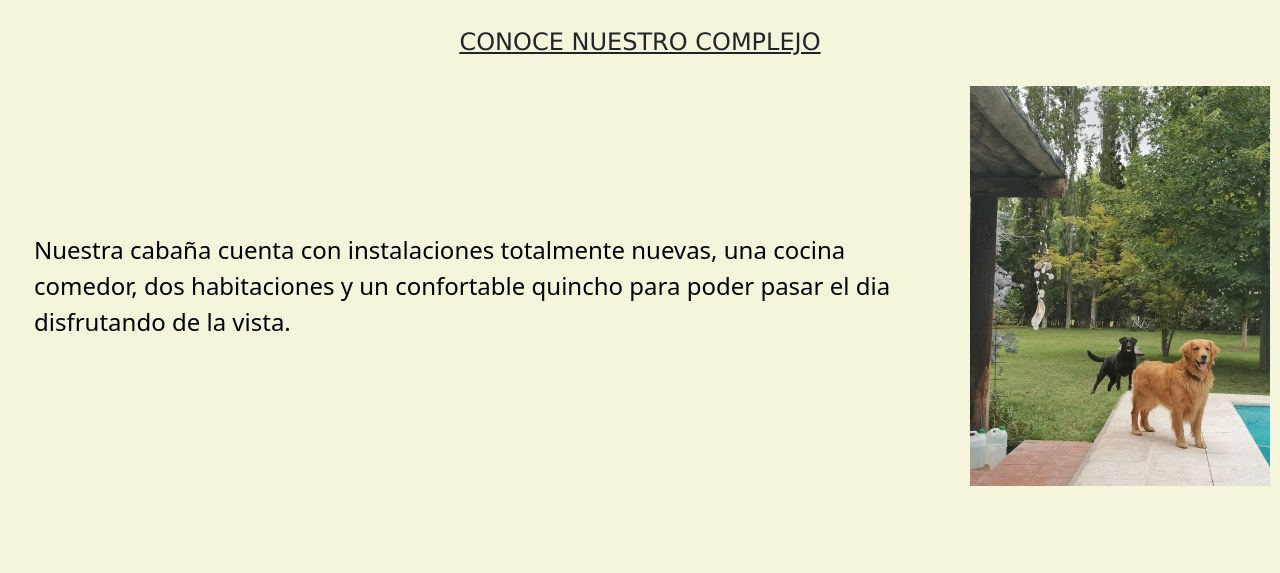
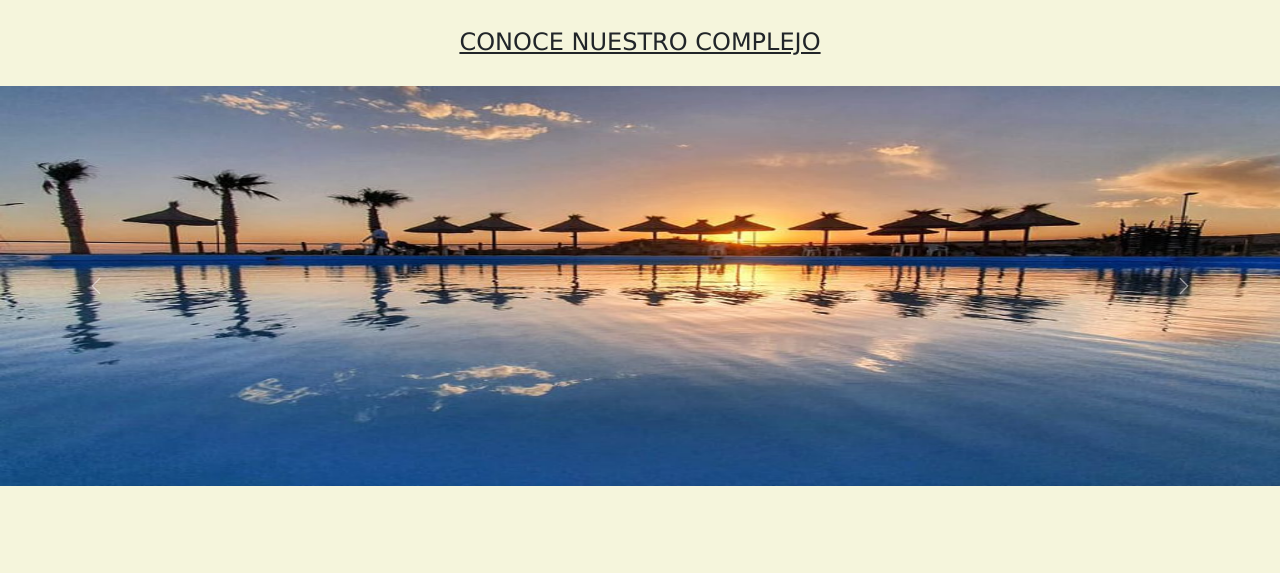
Before and after one commit to lumorales1990/proyecto_caba-as, a plain HTML site: page pages/nosotros.html in a window 1280 px wide. Shown: the part 413-986 px from the top of the page. Drawn offline with nearby package versions, Linux system fonts and the light colour scheme.

Commit message:
Agruegue Boot

```diff
--- a/pages/nosotros.html
+++ b/pages/nosotros.html
@@ -41,6 +41,8 @@
         </div>
       </nav>
 
+
+
     <!-- <nav>
         <ul>
             <li><a href="../index.html">INICIO</a></li>
@@ -56,13 +58,7 @@
         <main>
             <h2 class="titulo__complejo">CONOCE NUESTRO COMPLEJO</h1>
 
-              <div class="parrafo__cabaña">
-                <p class="info__complejo">Nuestra cabaña cuenta con instalaciones totalmente nuevas, una cocina comedor, dos habitaciones y un confortable quincho para poder pasar el dia disfrutando de la vista.</p>
-                <img src="../images/IMG-20211227-WA0100.jpg" width="400px" height="400px" alt="">
-            </div>
-
-
-              <!-- <div id="carouselExampleControls" class="carousel slide" data-bs-ride="carousel">
+              <div id="carouselExampleControls" class="carousel slide" data-bs-ride="carousel">
                 <div class="carousel-inner">
                   <div class="carousel-item active">
                     <img src="../images/c1.jpg" class="d-block w-100" alt="..." height="400px" width="400px">
@@ -87,7 +83,7 @@
                 </button>
               </div>
 
-           -->
+
           <footer>
                 <h3 class="fot__title">SEGUINOS</h3>
                 <ul>
```
